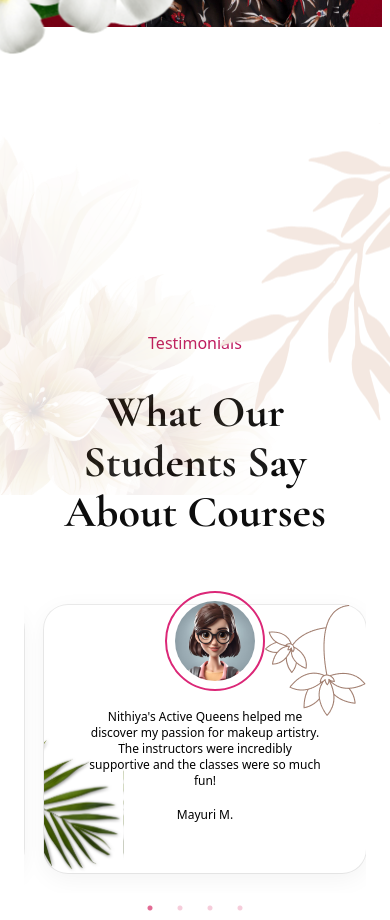
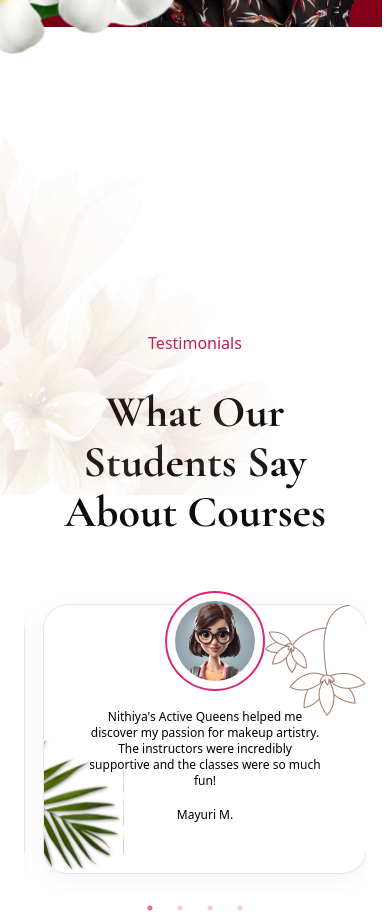
Before and after one commit to MrbadMiro/NAQ, a React (Vite) app: page / in a window 390 px wide. Shown: the part 6940-7860 px from the top of the page. Built offline with nearby package versions, Linux system fonts and the light colour scheme.

Commit message:
Hero Section

```diff
--- a/src/components/container/Testimonial.jsx
+++ b/src/components/container/Testimonial.jsx
@@ -51,7 +51,7 @@ const Testimonial = () => {
 			<img
 				src={About_leaves}
 				alt=""
-				className="absolute -right-[100px] -z-1 top-0 "
+				className=" hidden md:flex absolute -right-[100px] -z-1 top-0 "
 			/>
 
 			<h5 className=" text-pink-700  text-center p-2">Testimonials</h5>
```
